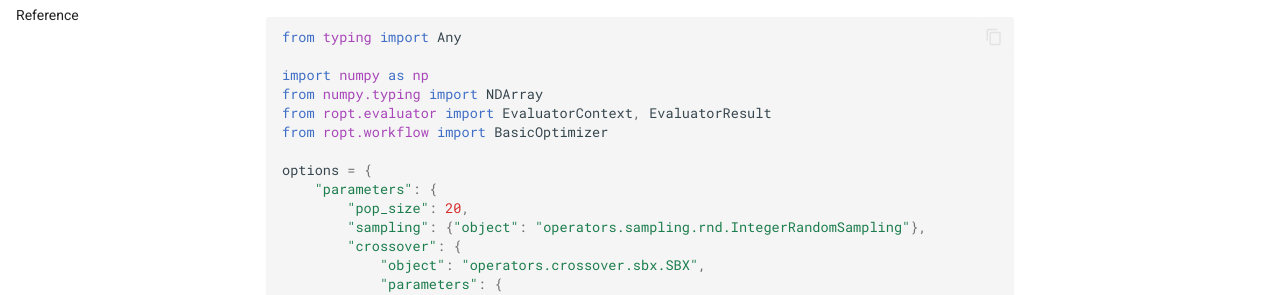
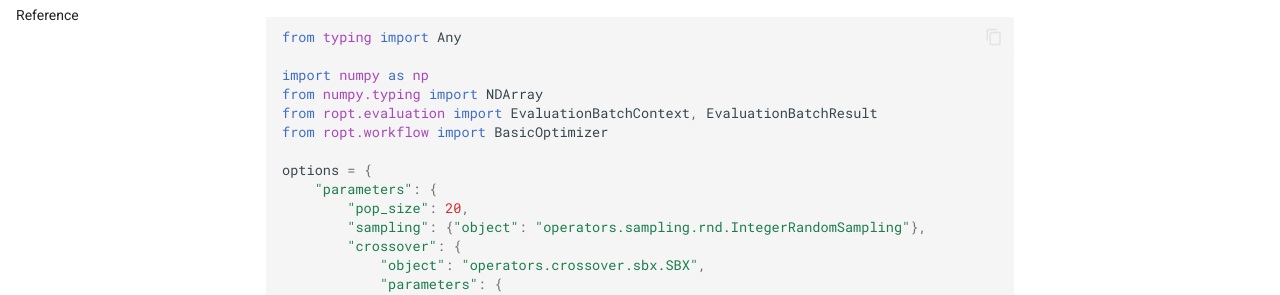
Before and after one commit to TNO-ropt/ropt-pymoo, an MkDocs documentation site: the page built from docs/example.md, in a window 1280 px wide and 1400 px high. Shown: the part 204-499 px from the top of the window. Built offline with MkDocs 1.6.1 and Material for MkDocs 9.7.7, drawn with Linux system fonts in a browser that asks for light colours; comment, search, counter and statistics services are not loaded; the version menu is left out; some of the changed text lies outside the part shown.

Commit message:
Update for latest ropt

```diff
--- a/docs/example.md
+++ b/docs/example.md
@@ -5,7 +5,7 @@
 
 import numpy as np
 from numpy.typing import NDArray
-from ropt.evaluator import EvaluatorContext, EvaluatorResult
+from ropt.evaluation import EvaluationBatchContext, EvaluationBatchResult
 from ropt.workflow import BasicOptimizer
 
 options = {
@@ -63,11 +63,11 @@
 }
 
 
-def function(variables: NDArray[np.float64], _: EvaluatorContext) -> EvaluatorResult:
+def function(variables: NDArray[np.float64], _: EvaluationBatchContext) -> EvaluationBatchResult:
     x, y = variables[0, :]
     objectives = np.array(-min(3 * x, y), ndmin=2, dtype=np.float64)
     constraints = np.array(x + y - 10, ndmin=2, dtype=np.float64)
-    return EvaluatorResult(objectives=objectives, constraints=constraints)
+    return EvaluationBatchResult(objectives=objectives, constraints=constraints)
 
 
 optimizer = BasicOptimizer(CONFIG, function)
```
Also changed, not shown: 2 other files.
